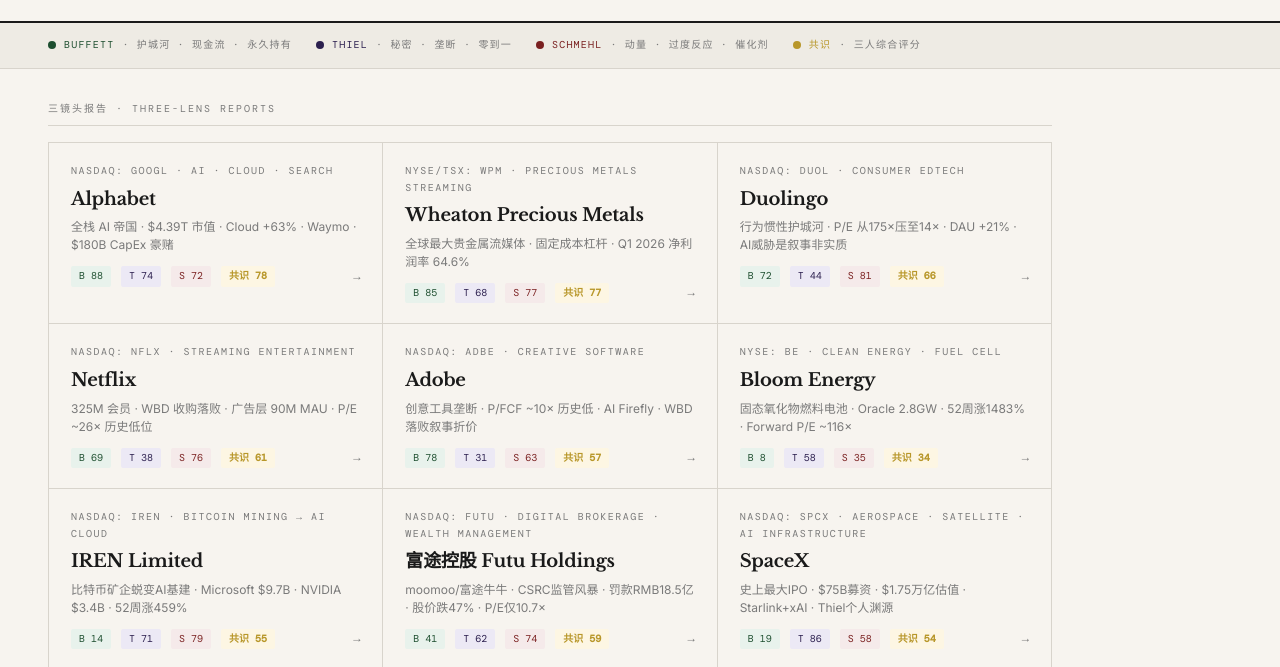
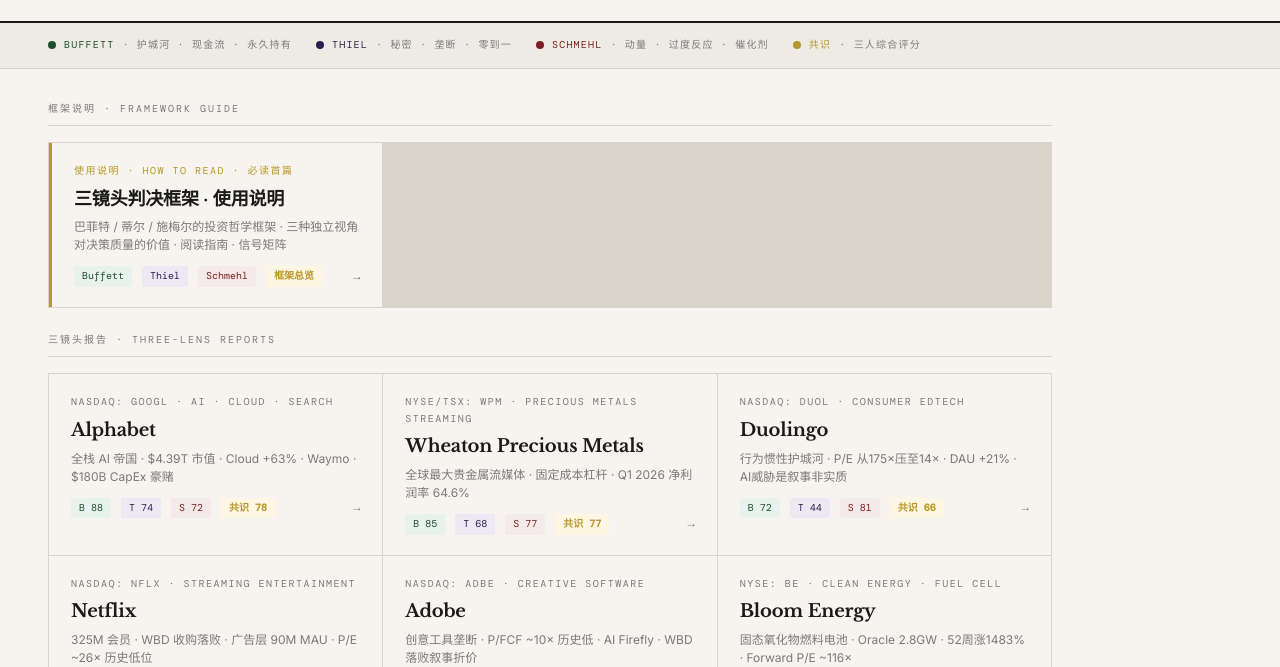
Before and after one commit to No5fisher/investment-research, a plain HTML site: page index.html in a window 1280 px wide. Shown: the part 133-800 px from the top of the page. Drawn offline with nearby package versions, Linux system fonts and the light colour scheme.

Commit message:
Update index: add framework guide

```diff
--- a/index.html
+++ b/index.html
@@ -232,6 +232,23 @@
 
 <div class="main">
 
+  <div class="section-label">框架说明 · Framework Guide</div>
+
+  <div class="report-grid" style="margin-bottom:24px">
+    <a href="framework_guide.html" class="report-card" style="border-left: 3px solid var(--gold)">
+      <div class="card-ticker" style="color:var(--gold)">使用说明 · How To Read · 必读首篇</div>
+      <div class="card-name">三镜头判决框架 · 使用说明</div>
+      <div class="card-desc">巴菲特 / 蒂尔 / 施梅尔的投资哲学框架 · 三种独立视角对决策质量的价值 · 阅读指南 · 信号矩阵</div>
+      <div class="card-scores">
+        <span class="card-score cs-b">Buffett</span>
+        <span class="card-score cs-t">Thiel</span>
+        <span class="card-score cs-s">Schmehl</span>
+        <span class="card-score cs-x">框架总览</span>
+        <span class="card-arrow">→</span>
+      </div>
+    </a>
+  </div>
+
   <div class="section-label">三镜头报告 · Three-Lens Reports</div>
 
   <div class="report-grid">
```
